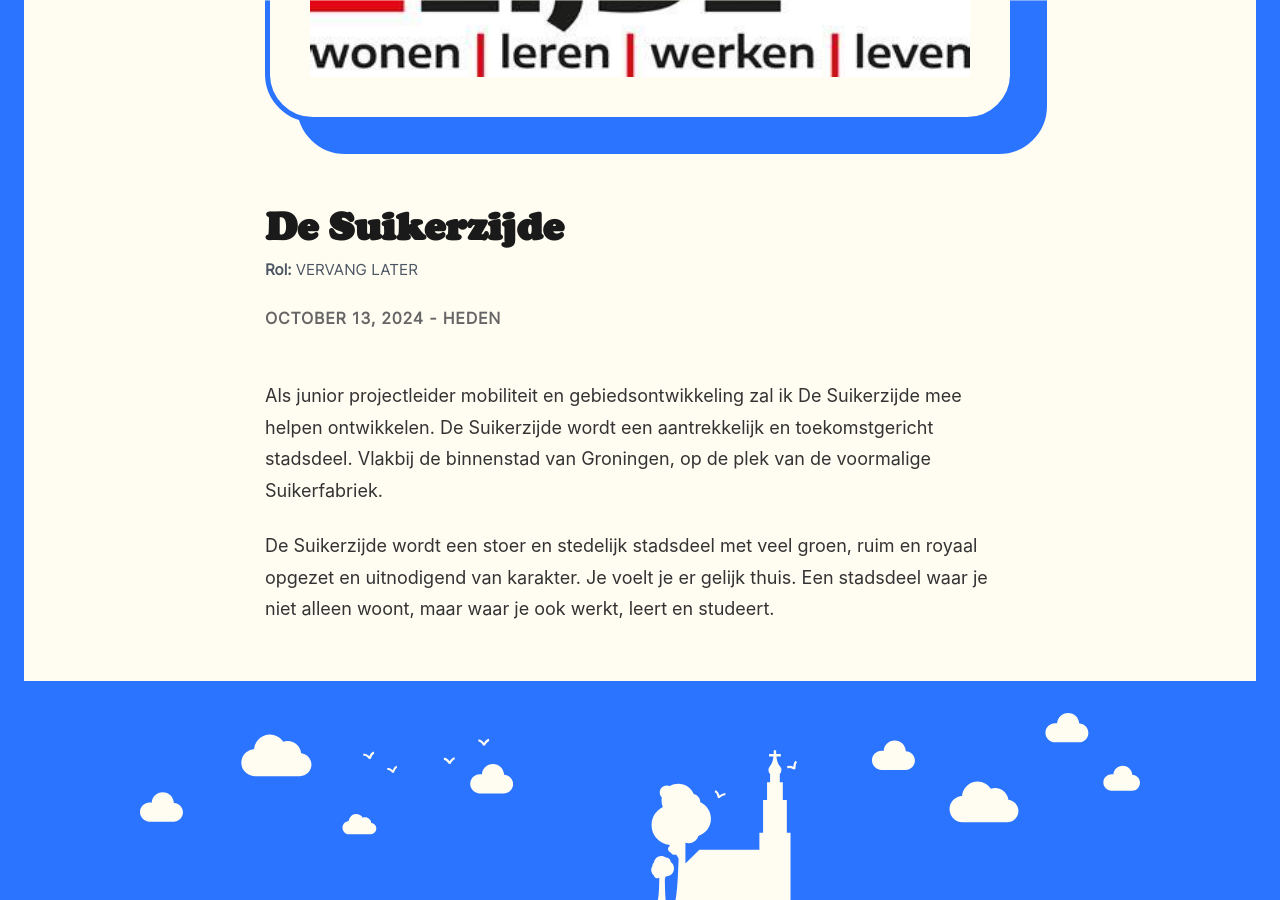
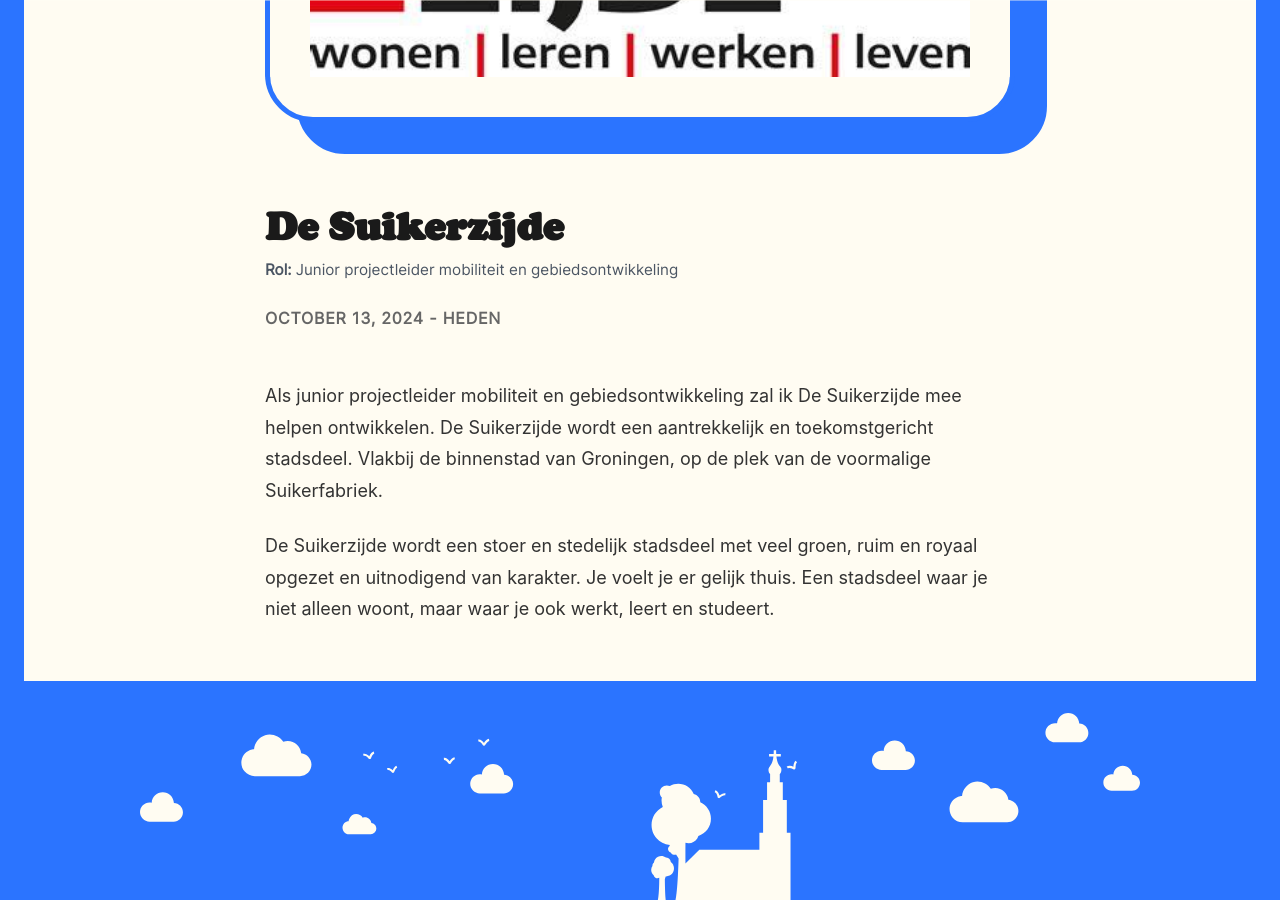
Before and after one commit to TheRealEdd/BreunisUrbanSolutions, a Jekyll site: the page built from _projects/2026-07-13-de-suikerzijde.md, in a window 1280 px wide and 900 px high, scrolled down 432 px. Built offline with Jekyll 4.4.1, drawn with Linux system fonts in a browser that asks for light colours.

Commit message:
Update _projects/2026-07-13-de-suikerzijde.md (via Pages CMS)

```diff
--- a/_projects/2026-07-13-de-suikerzijde.md
+++ b/_projects/2026-07-13-de-suikerzijde.md
@@ -1,7 +1,7 @@
 ---
 company: De Suikerzijde
 logo: /media/blog/desuikerzijde logo.jpeg
-role: VERVANG LATER
+role: Junior projectleider mobiliteit en gebiedsontwikkeling
 from-date: 2024-10-13
 tags:
   - Duurzame Stad
```
